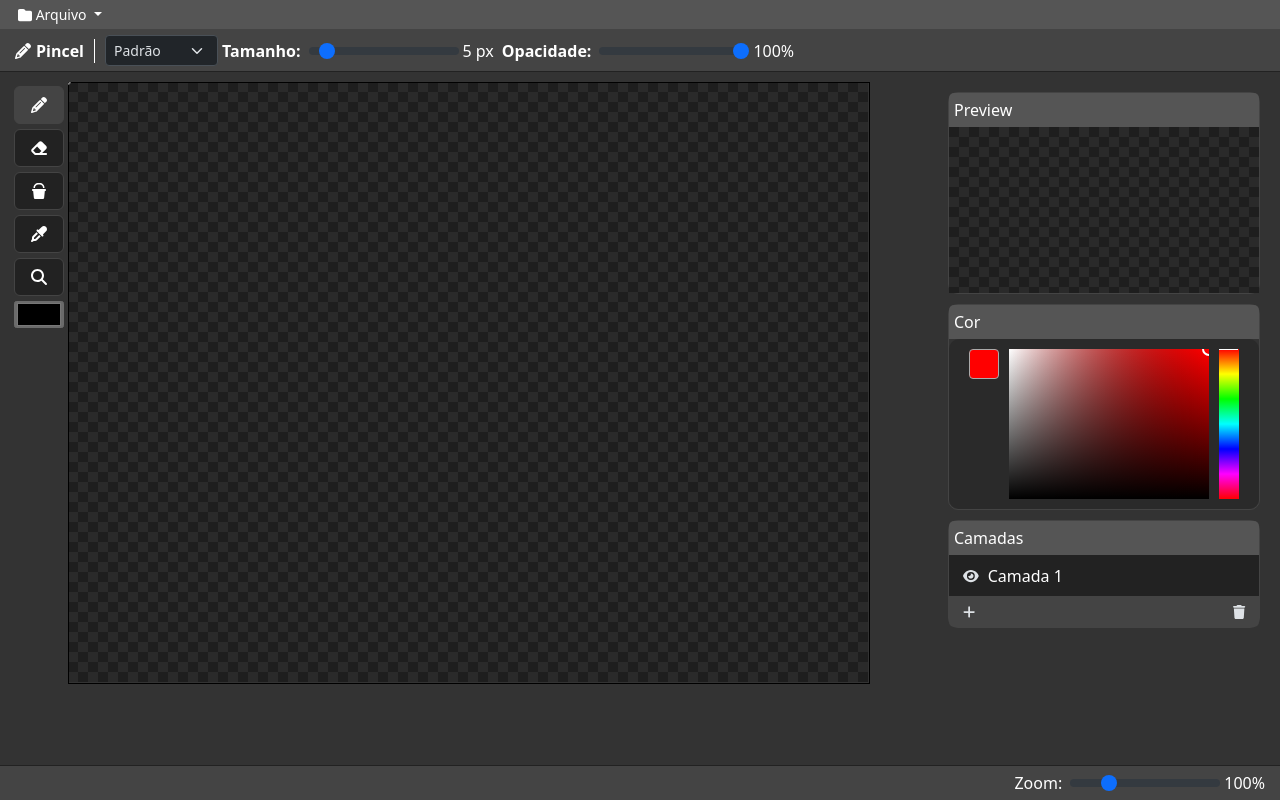
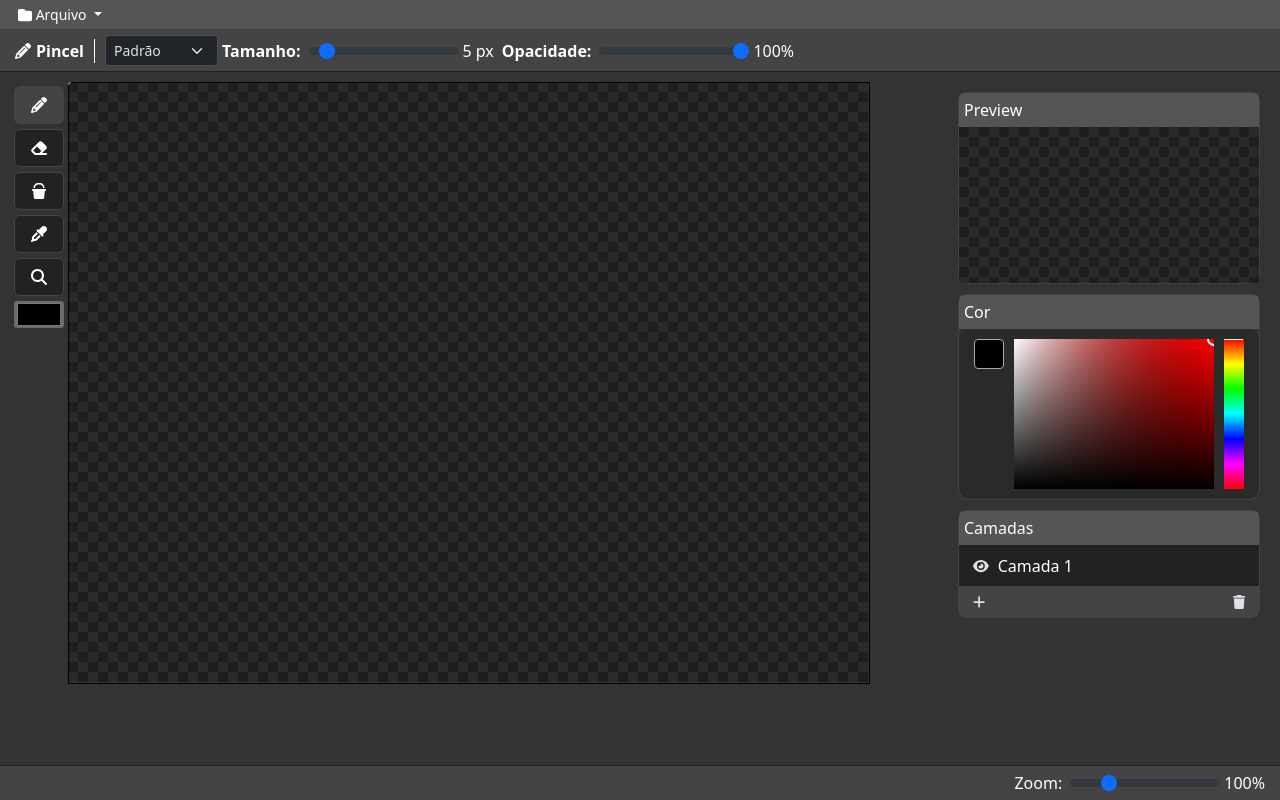
Before and after one commit to mufasa-dev/Drawing-system, an Angular app: page / in a window 1280 px wide. Built offline with nearby package versions, Linux system fonts and the light colour scheme.

Commit message:
style: ajust tool box width

```diff
--- a/src/app/app.component.scss
+++ b/src/app/app.component.scss
@@ -117,6 +117,7 @@
     margin-bottom: 10px;
     & .tbox-tittle {
       cursor: pointer;
+      width: 300px;
       user-select: none;
       background-color: #555;
       border-radius: 5px 5px 0px 0;
@@ -126,7 +127,7 @@
       align-items: center;
     }
     & .canvas-preview {
-      padding: 5px;
+      padding: 0;
     }
     & .tbox-footer {
       background-color: #444;
--- a/src/app/color-picker/color-picker.component.ts
+++ b/src/app/color-picker/color-picker.component.ts
@@ -26,7 +26,7 @@ export class ColorPickerComponent implements AfterViewInit {
   public hue: number = 0; // 0 a 360
   public saturation: number = 1; // 0 a 1
   public value: number = 1; // 0 a 1
-  public selectedColor: string = 'rgba(255, 0, 0, 1)';
+  public selectedColor: string = 'rgba(0, 0, 0, 1)';
   public isBrowser: boolean = false;
 
   constructor(@Inject(PLATFORM_ID) private platformId: Object) {
```
